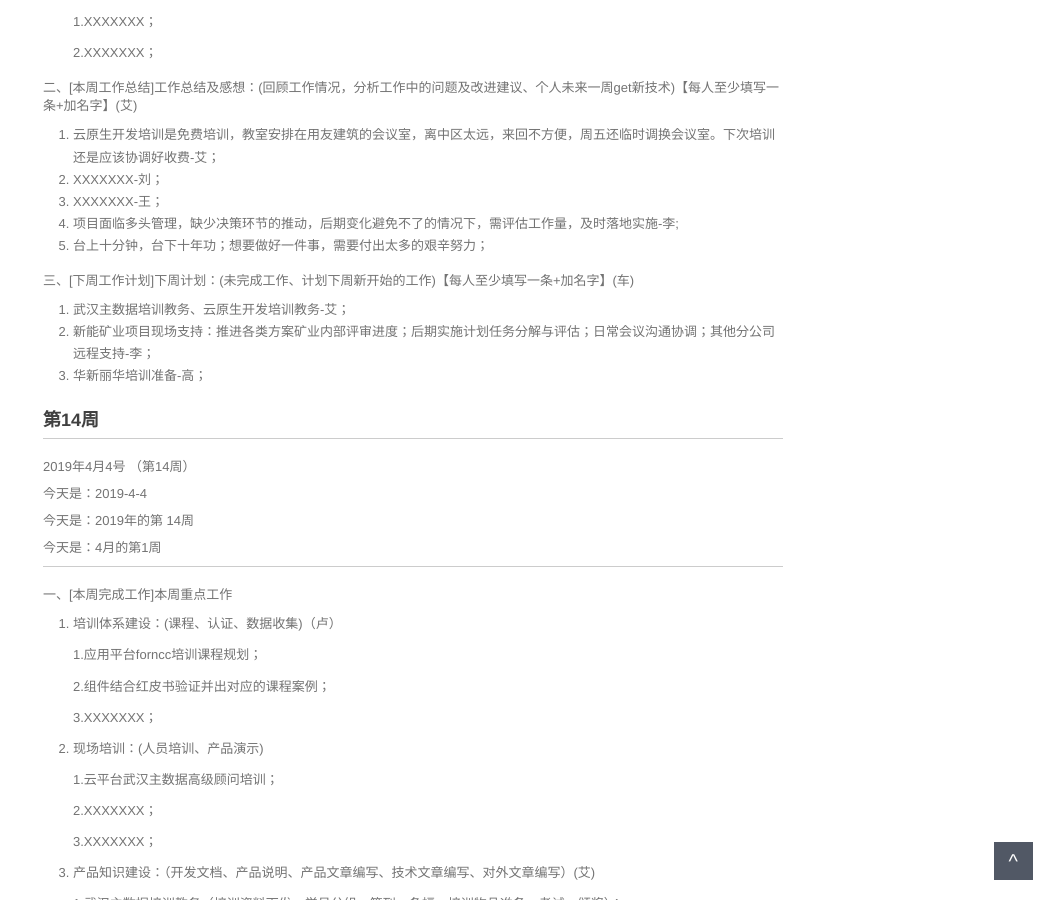
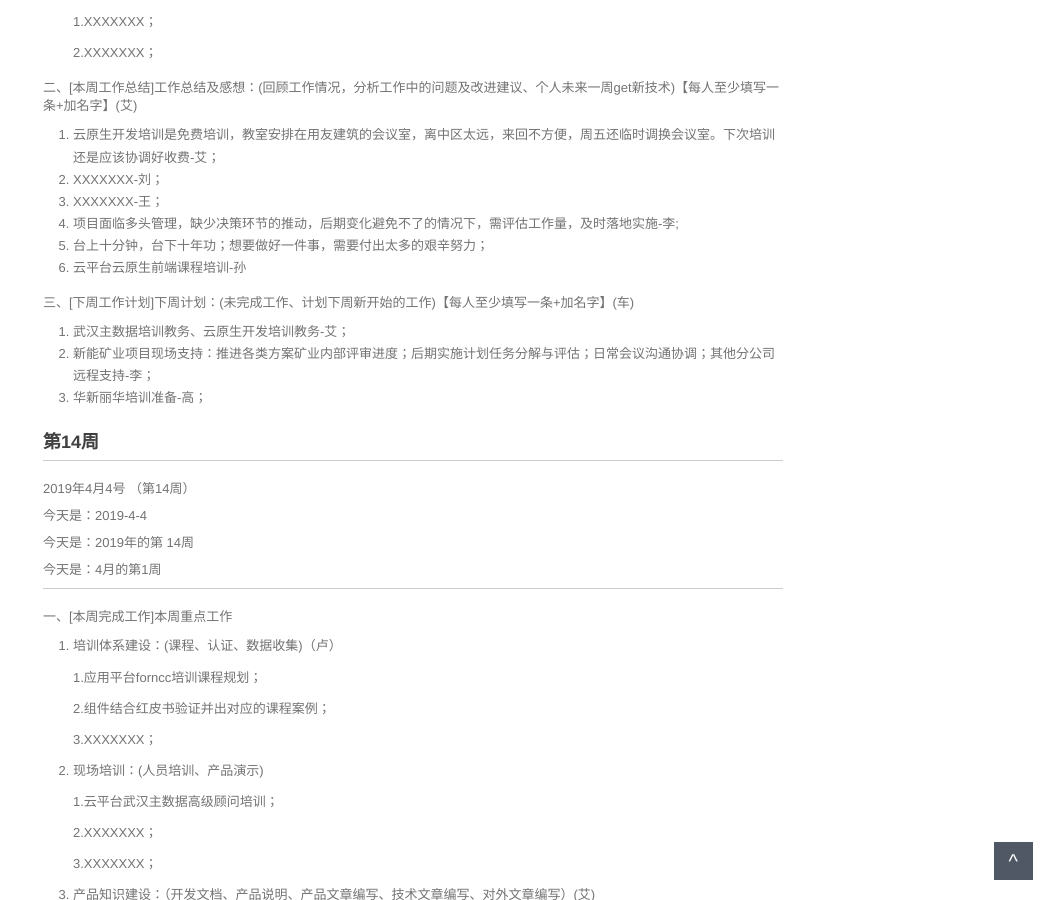
Before and after one commit to walllFlower/blog, a Jekyll site: the page built from _posts/2018-07-17-day_report_cxz.md, in a window 1280 px wide and 900 px high, scrolled down 1231 px. Shown: the whole window, without its empty margins (227-1280 px from the left). Built offline with Jekyll 4.4.1, drawn with Linux system fonts in a browser that asks for light colours; comment, search, counter and statistics services are not loaded.

Commit message:
Update 2018-07-17-day_report_cxz.md

```diff
--- a/_posts/2018-07-17-day_report_cxz.md
+++ b/_posts/2018-07-17-day_report_cxz.md
@@ -80,6 +80,7 @@ categories: 技术运营工作周报
 3. XXXXXXX-王；
 4. 项目面临多头管理，缺少决策环节的推动，后期变化避免不了的情况下，需评估工作量，及时落地实施-李;
 5. 台上十分钟，台下十年功；想要做好一件事，需要付出太多的艰辛努力；
+6. 云平台云原生前端课程培训-孙
 
 三、[下周工作计划]下周计划：(未完成工作、计划下周新开始的工作)【每人至少填写一条+加名字】(车)
 
```
